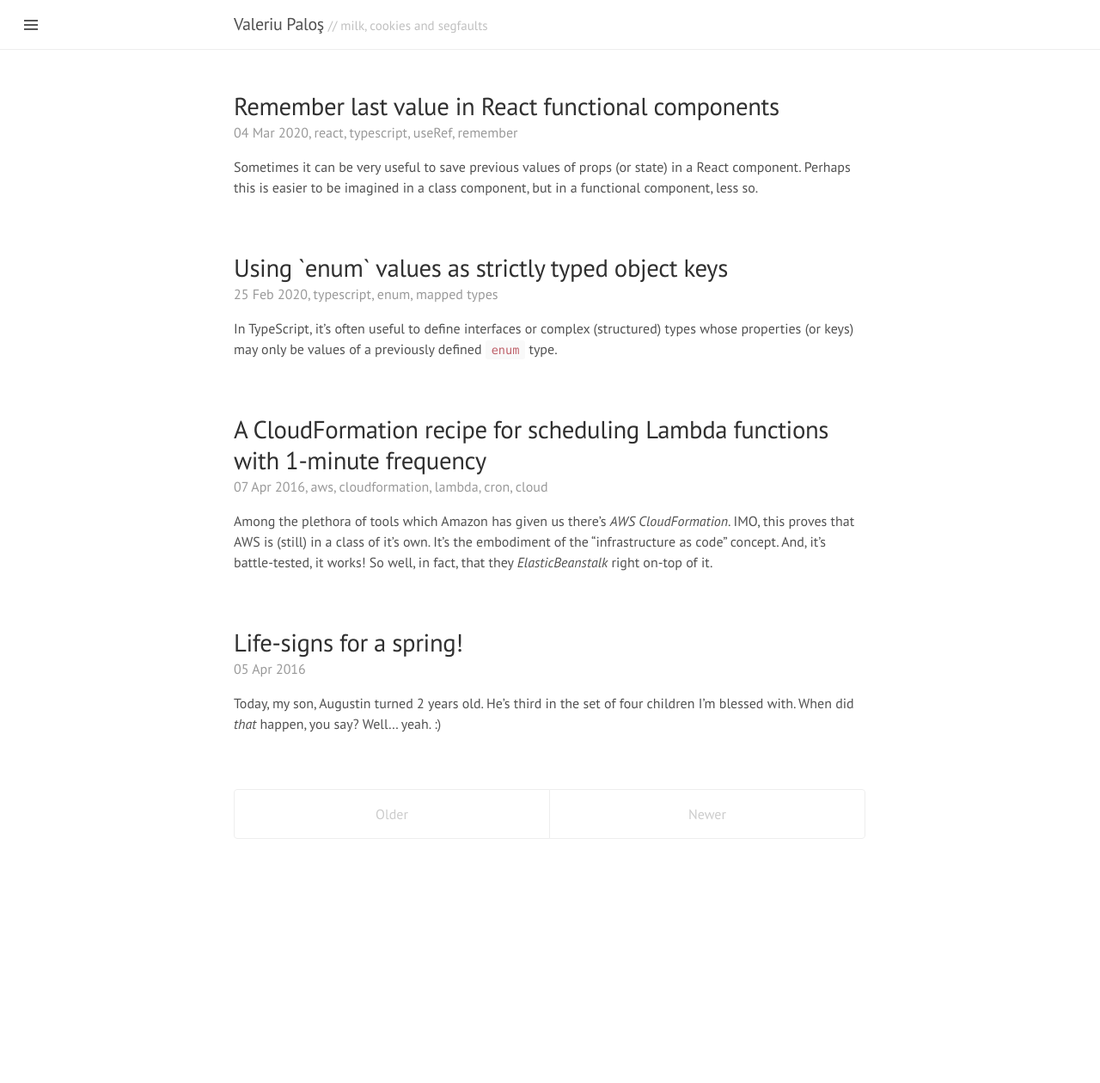
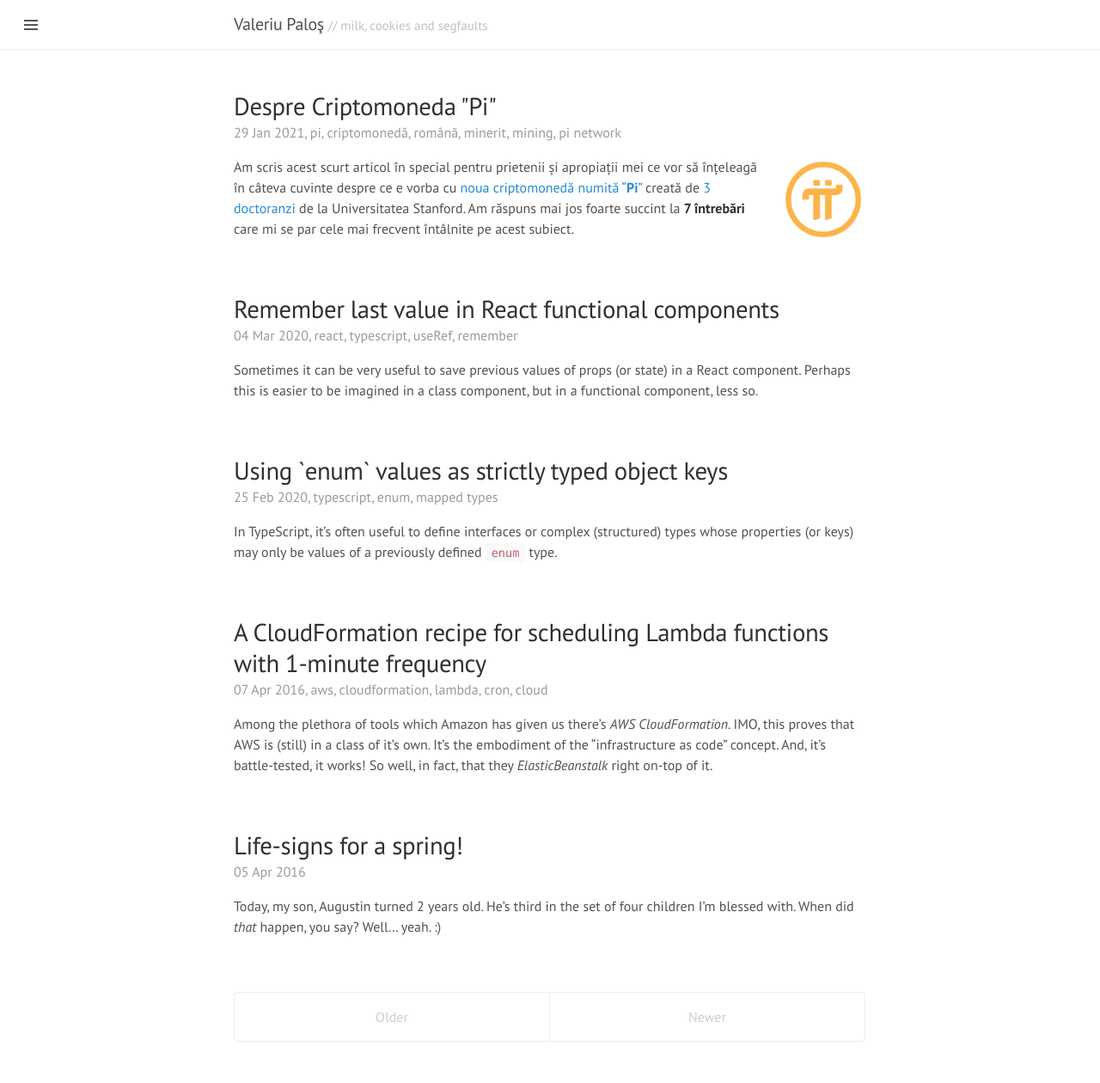
Before and after one commit to vpalos/vpalos.github.io, a Jekyll site: the page built from index.html, in a window 1280 px wide. Shown: the whole page at 86% size. Built offline with Jekyll 4.4.1, drawn with Linux system fonts in a browser that asks for light colours; the list of posts is cut into pages by our own code; before the commit the page ends 1024 px from its top, so only the background shows below that; some of the changed lines change nothing that is shown.

Commit message:
Pi post.

```diff
--- a/_includes/head.html
+++ b/_includes/head.html
@@ -19,6 +19,7 @@
   <link rel="stylesheet" href="{{ site.baseurl }}/public/css/syntax.css" />
   <link rel="stylesheet" href="{{ site.baseurl }}/public/css/lanyon.css" />
   <link rel="stylesheet" href="{{ site.baseurl }}/public/css/lightbox.css" />
+  <link rel="stylesheet" href="{{ site.baseurl }}/public/css/custom.css" />
 
   <link
     rel="stylesheet"
--- /dev/null
+++ b/_posts/2021-01-29-criptomoneda-pi.md
@@ -0,0 +1,67 @@
+---
+layout: post
+title: Despre Criptomoneda "Pi"
+categories: [cryptocurrency]
+tags: [pi, criptomonedă, română, minerit, mining, pi network]
+comments: true
+---
+
+![](/assets/pi-logo.png){: .float-right}
+Am scris acest scurt articol în special pentru prietenii și apropiații mei ce vor să înțeleagă în câteva cuvinte despre ce e vorba cu [noua criptomonedă numită "**Pi**"](https://minepi.com/valeriupalos) creată de [3 doctoranzi](https://minepi.com/team) de la Universitatea Stanford. Am răspuns mai jos foarte succint la **7 întrebări** care mi se par cele mai frecvent întâlnite pe acest subiect.
+
+## 1. Ce este o criptomonedă?
+
+[![](/assets/pi-miner.png){: .float-right}](/assets/pi-miner.png)
+
+- O [criptomonedă](https://ro.wikipedia.org/wiki/Criptomoned%C4%83) este **o valută ca oricare alta** (așa cum sunt Euro sau Lirele sterline) **însă virtuală**, adică există numai "pe Internet".
+- Este perfect posibil să cumperi și să vinzi cam orice cu criptomonede, sau **să le schimbi în bani reali**, când vrei tu.
+  > Valoarea lor diferă foarte mult, în special funcție de popularitatea fiecăreia. De exemplu acum **1 Bitcoin valorează aproximativ 35 000 USD** (vezi [aici](https://www.coindesk.com/price/bitcoin)).
+
+## 2. Ce înseamnă să "minezi"?
+
+- O criptomonedă poate fi **creată**, la fel cum Banca Națională printează bani reali. Procesul acesta se numește "minerit".
+- În principiu, poți mina o criptomonedă **doar la început**, cât timp nu sunt foarte mulți utilizatori în rețea; mai apoi mineritul devine ori greu ori imposibil, trecându-se la activitatea de _tranzacționare_ cu moneda respectivă, pe piața liberă.
+
+## 3. De ce m-ar interesa pe mine acest "Pi"?
+
+- **Monedele Pi strânse acum pot valora bani mai târziu!**
+- **E complet gratuit!** Trebuie doar să apeși un buton o dată la 24 de ore (ca să dovedești că ești o persoană reală și nu un program).
+- **N-ai nevoie de cunoștințe tehnice!** Alte criptomonede se minează foarte greu.
+
+## 5. Cât se va putea mina gratuit?
+
+- Din fericire, Pi e la început, când se poate mina la liber (pentru creșterea rețelei).
+- Nu se știe când se va opri mineritul; numai fondatorii pot hotărî asta, și o vor face în funcție de cum evoluează rețeaua.
+  > Deja viteza de minare a fost redusă semificativ.
+- Mineritul se apropie de sfârșit cu pași repezi pentru că rețeaua crește cu o viteză foarte mare.
+  > Numai în luna Ianuarie 2021, au strâns peste 2 milioane de utilizatori noi.
+
+## 4. Ce voi putea face cu monedele strânse?
+
+- Odată ce creatorii Pi vor lansa moneda pe piață spre tranzacționare, vei putea cumpăra (și vinde) cu monedele acumulate și le vei putea schimba în bani reali, când vrei tu.
+- **Recomandarea mea este să nu te grăbești să schimbi monedele Pi pe bani** ci să aștepți mai mult timp ca să-i crească valoarea.
+- Deși nu avem cum să știm acum cât vor valora monedele Pi în bani reali (Euro sau Dolari), potențialul Pi este relativ mare, datorită popularității crescute.
+- Este foarte clar că piața de criptomonede **crește, și încă extrem de agresiv**.
+
+## 6. Cât de sigură e treaba asta?
+
+- Numai Dumnezeu știe sigur; noi putem doar să încercăm, **doar e gratis** și nu avem nimic de pierdut.
+- Nu are legătură cu jucatul la bursă sau jocurile de noroc, deși ca și cu _orice fel de bani_, poți face orice vrei cu ei mai târziu.
+- Rețeaua și aplicația Pi nu solicită date personale și nu au ca scop să facă bani din exploatarea informațiilor tale, _deci nu riști nimic dacă minezi_.
+  > Aplicația îți cere însă să-ți confirmi numărul de telefon printr-un cod SMS pentru a se asigura că ești o persoană reală.
+- Pi are deja 12+ milioane de utilizatori, în ciuda faptului că nici măcar nu este încă lansată pe piață pentru tranzacționare.
+  > Comparativ, toți utilizatorii BitCoin din lume sunt doar 100 milioane.
+
+## 7. Bun, ce trebuie să fac?
+
+Pași necesari:
+
+- a) [Dă click aici](https://minepi.com/valeriupalos) pe telefonul tău și instalează-ți aplicația.
+- b) Când îți cere codul de invitație, introdu "**valeriupalos**". O să primești **1 &pi;** pentru început.
+- c) După ce începi să minezi, confirmă-ți numărul de telefon: **Meniu -> Profile -> Verificarea contului**. Dacă nu faci asta, monedele strânse nu au valoare.
+- d) **O dată pe zi, apasă butonul verde din aplicație** ca să minezi.
+
+Pași opționali, dar recomandați pentru a-ți crește viteza de minerit:
+
+- e) Adaugă și alte persoane din rețea în "Security Circle"-ul tău (posibil să ai deja persoane din lista de contacte care sunt membri Pi).
+- f) Invită-ți alți prieteni în rețea, apăsând butonul "Invită" din partea de jos a ecranului.
--- /dev/null
+++ b/public/css/custom.css
@@ -0,0 +1,5 @@
+img.float-right {
+  float: right;
+  margin-left: 20px;
+  max-width: 100px;
+}
```
Also changed, not shown: Gemfile.lock, assets/pi-logo.png (added), assets/pi-miner.png (added).
